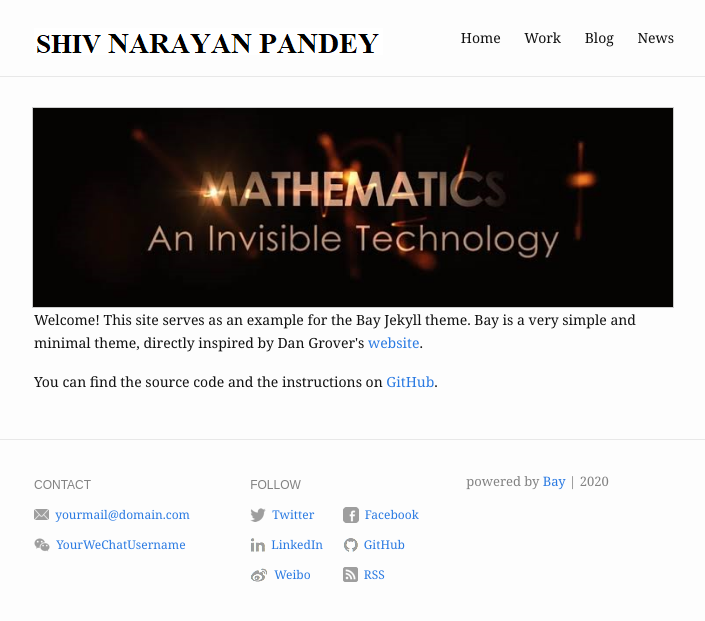
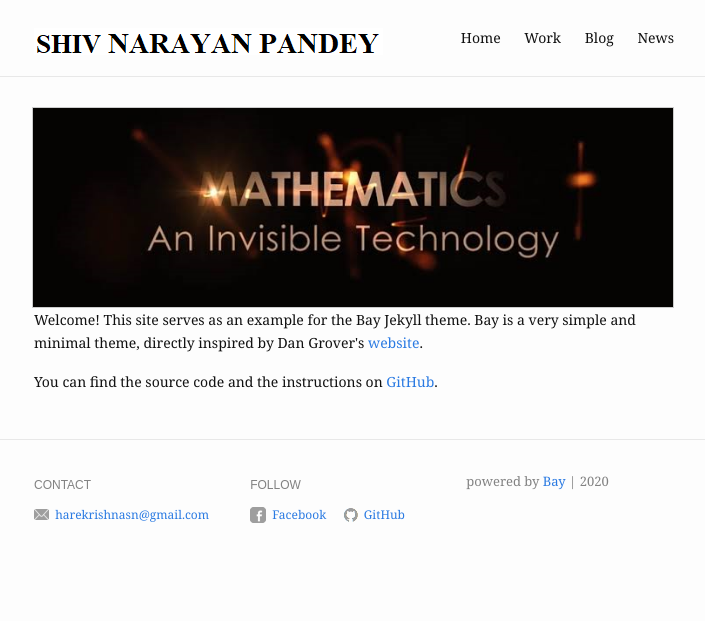
Before and after one commit to shivnp/-, a Jekyll site: the page built from index.md, in a window 1280 px wide. Shown: the top 621 px of the page, without its empty margins (286-991 px from the left). Built offline with Jekyll 4.4.1, drawn with Linux system fonts in a browser that asks for light colours.

Commit message:
FACEBOOK LINK CHANGED

```diff
--- a/_config.yml
+++ b/_config.yml
@@ -21,25 +21,15 @@ footer:
   show_powered_by: true
   contact:
     - name: Email
-      value: yourmail@domain.com
-      link: mailto:yourmail@domain.com
-    - name: WeChat
-      value: YourWeChatUsername
-      link: "#"
+      value: harekrishnasn@gmail.com
+      link: mailto:harekrishnasn@gmail.com
+
   follow:
-    - name: Twitter
-      link: http://twitter.com/YourTwitterUsername
-      username: "@YourTwitterUsername"
     - name: Facebook
-      link: http://facebook.com/YourFacebookUsername
-    - name: LinkedIn
-      link: http://linkedin.com/in/YourLinkedInUsername
+      link: https://www.facebook.com/profile.php?id=100008707202396
     - name: GitHub
-      link: http://github.com/YourGitHubUsername
-    - name: Weibo
-      link: http://weibo.com/u/YourWeiboUsername
-    - name: RSS
-      link: /feed.xml
+      link: http://github.com/shivnp
+
 
 # Build settings
 markdown: kramdown
```
